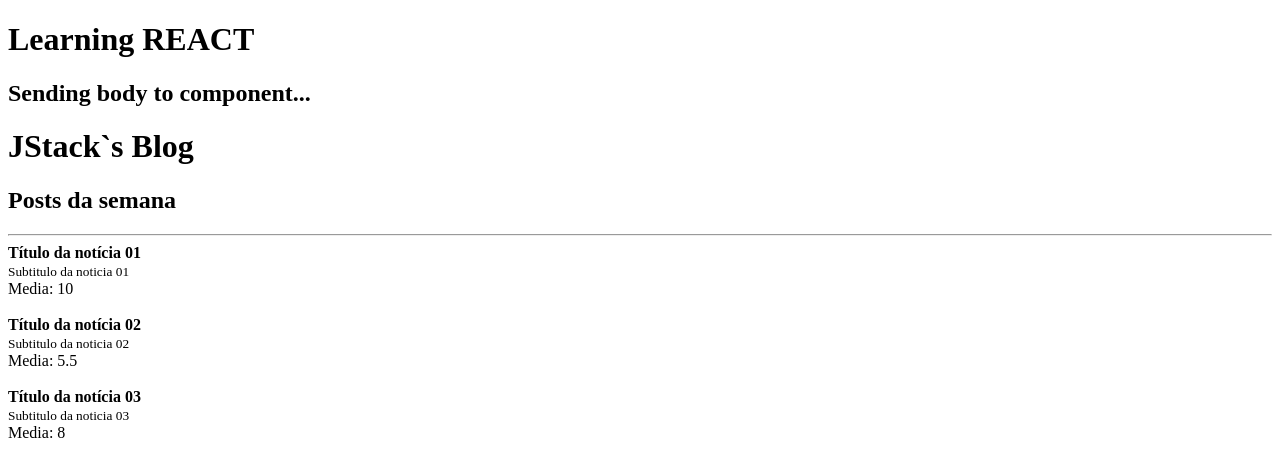
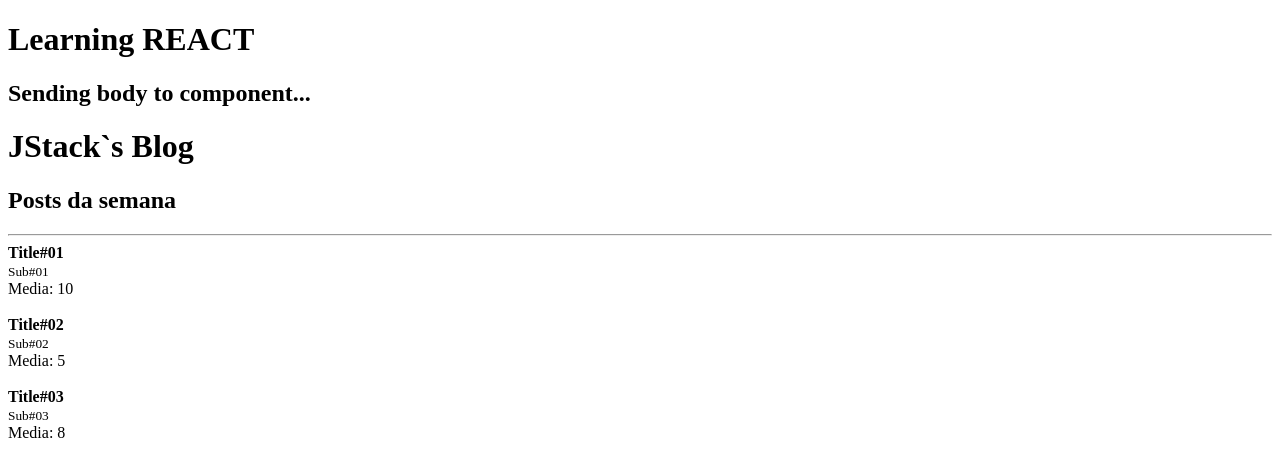
Before and after one commit to EduardoOrestes/learning-react, a React app in the folder react-fundamentos/: page / in a window 1280 px wide. Shown: the top 476 px of the page. Built offline with nearby package versions, Linux system fonts and the light colour scheme.

Commit message:
Renderizando listas

```diff
--- a/react-fundamentos/src/App.js
+++ b/react-fundamentos/src/App.js
@@ -5,6 +5,12 @@
 
 const category = 'Posts da semana';
 const title = 'Título da notícia';
+
+const posts = [
+  { title: 'Title#01', subtitle: 'Sub#01', likes: 20 },
+  { title: 'Title#02', subtitle: 'Sub#02', likes: 10 },
+  { title: 'Title#03', subtitle: 'Sub#03', likes: 16 },
+]
 
 export default function App() {
   return (
@@ -31,7 +37,9 @@
       />
 
       No post receberia a props e seria acessada - { props.title }
-      */}
+
+
+      outra opcao
 
       <Post
         likes={20}
@@ -40,22 +48,20 @@
           subtitle: "Subtitulo da noticia 01"
         }}
       />
+      */}
 
-      <Post
-        likes={11}
-        post={{
-          title: `${title} 02`,
-          subtitle: "Subtitulo da noticia 02"
-        }}
-      />
-
-      <Post
-        likes={16}
-        post={{
-          title: `${title} 03`,
-          subtitle: "Subtitulo da noticia 03"
-        }}
-      />
+      {/* usando map */}
+      {/* sempre que for usado o MAP, ele deve ter a propriedade key do react (é como se fosse o ID) */}
+      {posts.map(post => (
+        <Post
+          key={post.title}
+          likes={post.likes}
+          post={{
+            title: post.title,
+            subtitle: post.subtitle,
+          }}
+        />
+      ))}
     </>
   )
 }
```
